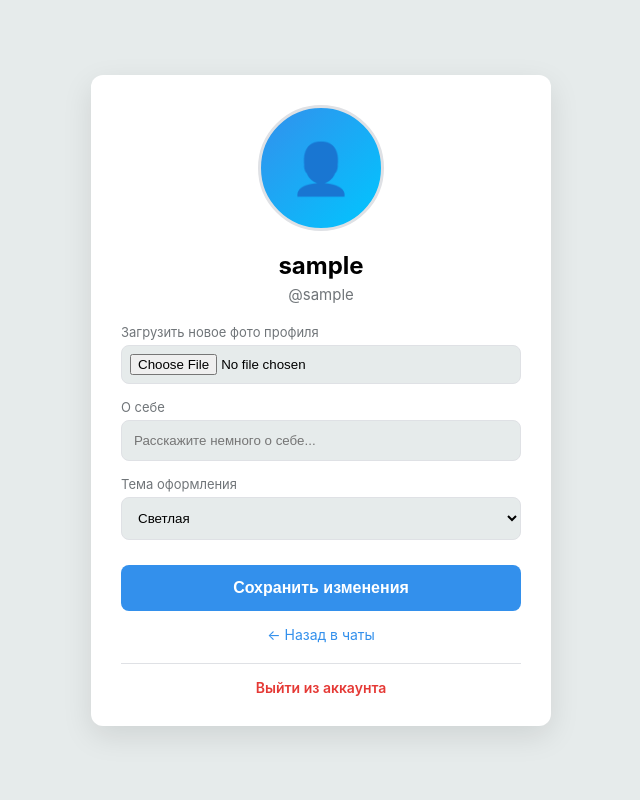
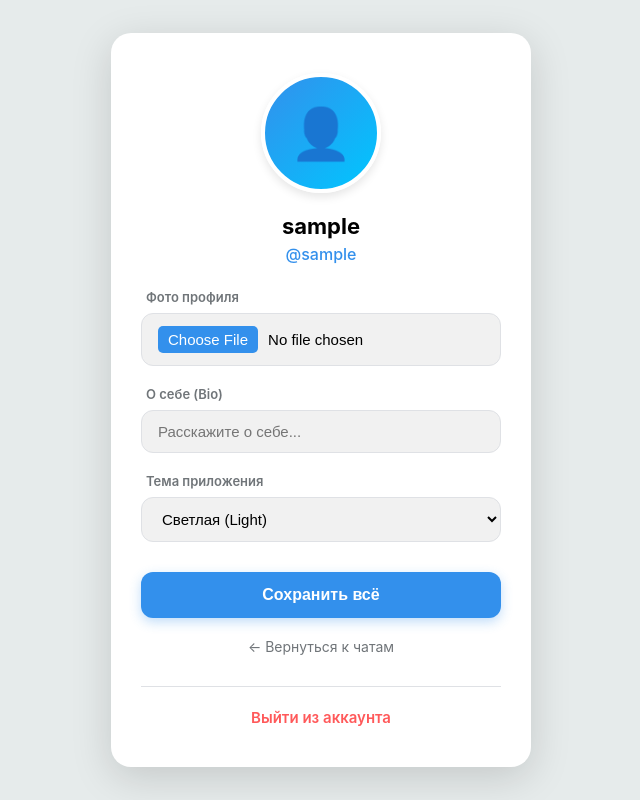
Before and after one commit to Ovierce/firstmessanger, a Flask app: page /profile in a window 1280 px wide. Shown: the whole page, without its empty margins (319-959 px from the left). Run offline with Flask 3, Linux system fonts and the light colour scheme; the visitor is signed in with stand-in values (Sample User, id 1); data comes from the database, SQL or seed files in the repository.

Commit message:
Refactor profile.html for improved layout and styles
Updated profile page layout and styles, improved avatar section, and enhanced form elements.

```diff
--- a/templates/profile.html
+++ b/templates/profile.html
@@ -5,70 +5,230 @@
     <meta name="viewport" content="width=device-width, initial-scale=1">
     <title>Настройки профиля | Webgram</title>
     <style>
+        /* Переменные темы (поддерживают светлый и темный режим) */
         :root {
-            --bg-body: #e6ebeb; --bg-panel: #ffffff; --primary: #3390ec;
-            --text-main: #000000; --text-muted: #707579; --border: #dfe1e5;
-        }
-        [data-theme="dark"] {
-            --bg-body: #0f0f0f; --bg-panel: #212121; --primary: #8774e1;
-            --text-main: #ffffff; --text-muted: #aaaaaa; --border: #303030;
+            --bg-body: #e6ebeb;
+            --bg-panel: #ffffff;
+            --primary: #3390ec;
+            --text-main: #000000;
+            --text-muted: #707579;
+            --border: #dfe1e5;
+            --input-bg: #f1f1f1;
         }
 
-        body { font-family: -apple-system, sans-serif; background: var(--bg-body); color: var(--text-main); margin: 0; display: flex; justify-content: center; align-items: center; height: 100vh; }
-        .profile-card { background: var(--bg-panel); width: 100%; max-width: 400px; padding: 30px; border-radius: 12px; box-shadow: 0 10px 30px rgba(0,0,0,0.1); text-align: center; }
+        [data-theme="dark"] {
+            --bg-body: #0f0f0f;
+            --bg-panel: #212121;
+            --primary: #8774e1;
+            --text-main: #ffffff;
+            --text-muted: #aaaaaa;
+            --border: #303030;
+            --input-bg: #2c2c2c;
+        }
 
-        .avatar-preview { width: 120px; height: 120px; border-radius: 50%; object-fit: cover; background: linear-gradient(135deg, #3390ec, #00c6ff); display: flex; align-items: center; justify-content: center; font-size: 50px; color: white; margin: 0 auto 20px; border: 3px solid var(--border); }
+        * {
+            box-sizing: border-box;
+            margin: 0;
+            padding: 0;
+            transition: background 0.3s, color 0.3s;
+        }
 
-        h2 { margin-bottom: 5px; }
-        .username { color: var(--text-muted); margin-bottom: 20px; font-size: 15px; }
+        body {
+            font-family: -apple-system, BlinkMacSystemFont, "Segoe UI", Roboto, Helvetica, Arial, sans-serif;
+            background: var(--bg-body);
+            color: var(--text-main);
+            display: flex;
+            justify-content: center;
+            align-items: center;
+            min-height: 100vh;
+        }
 
-        .form-group { text-align: left; margin-bottom: 15px; }
-        label { display: block; font-size: 13px; color: var(--text-muted); margin-bottom: 5px; }
-        input[type="text"], select, input[type="file"] { width: 100%; box-sizing: border-box; padding: 12px; border-radius: 8px; border: 1px solid var(--border); background: var(--bg-body); color: var(--text-main); outline: none; }
-        input[type="file"] { padding: 8px; cursor: pointer; }
+        .profile-card {
+            background: var(--bg-panel);
+            width: 100%;
+            max-width: 420px;
+            padding: 40px 30px;
+            border-radius: 20px;
+            box-shadow: 0 10px 40px rgba(0,0,0,0.15);
+            text-align: center;
+        }
 
-        .btn-save { width: 100%; padding: 14px; background: var(--primary); color: white; border: none; border-radius: 8px; font-size: 16px; font-weight: 600; cursor: pointer; margin-top: 10px; }
-        .btn-back { display: block; margin-top: 15px; color: var(--primary); text-decoration: none; font-size: 14px; }
-        .btn-logout { display: block; margin-top: 20px; color: #e53935; text-decoration: none; font-size: 14px; font-weight: 600; border-top: 1px solid var(--border); padding-top: 15px; }
+        /* Контейнер аватара */
+        .avatar-section {
+            position: relative;
+            width: 120px;
+            height: 120px;
+            margin: 0 auto 20px;
+        }
+
+        .avatar-preview {
+            width: 120px;
+            height: 120px;
+            border-radius: 50%;
+            object-fit: cover;
+            background: linear-gradient(135deg, #3390ec, #00c6ff);
+            display: flex;
+            align-items: center;
+            justify-content: center;
+            font-size: 50px;
+            color: white;
+            border: 4px solid var(--bg-panel);
+            box-shadow: 0 4px 10px rgba(0,0,0,0.1);
+        }
+
+        h2 {
+            font-size: 22px;
+            margin-bottom: 5px;
+        }
+
+        .username-tag {
+            color: var(--primary);
+            font-weight: 500;
+            margin-bottom: 25px;
+            display: block;
+        }
+
+        /* Форма */
+        .settings-form {
+            text-align: left;
+        }
+
+        .form-group {
+            margin-bottom: 20px;
+        }
+
+        label {
+            display: block;
+            font-size: 13px;
+            font-weight: 600;
+            color: var(--text-muted);
+            margin-bottom: 8px;
+            margin-left: 5px;
+        }
+
+        input[type="text"],
+        select,
+        input[type="file"] {
+            width: 100%;
+            padding: 12px 16px;
+            border-radius: 12px;
+            border: 1px solid var(--border);
+            background: var(--input-bg);
+            color: var(--text-main);
+            font-size: 15px;
+            outline: none;
+        }
+
+        input:focus {
+            border-color: var(--primary);
+        }
+
+        /* Кнопки */
+        .btn-save {
+            width: 100%;
+            padding: 14px;
+            background: var(--primary);
+            color: white;
+            border: none;
+            border-radius: 12px;
+            font-size: 16px;
+            font-weight: 600;
+            cursor: pointer;
+            margin-top: 10px;
+            box-shadow: 0 4px 12px rgba(51, 144, 236, 0.3);
+        }
+
+        .btn-save:hover {
+            opacity: 0.9;
+        }
+
+        .btn-back {
+            display: inline-block;
+            margin-top: 20px;
+            color: var(--text-muted);
+            text-decoration: none;
+            font-size: 14px;
+            transition: color 0.2s;
+        }
+
+        .btn-back:hover {
+            color: var(--primary);
+        }
+
+        .logout-section {
+            margin-top: 30px;
+            padding-top: 20px;
+            border-top: 1px solid var(--border);
+        }
+
+        .btn-logout {
+            color: #ff595a;
+            text-decoration: none;
+            font-size: 15px;
+            font-weight: 600;
+        }
+
+        /* Кастомизация input file */
+        input[type="file"]::-webkit-file-upload-button {
+            background: var(--primary);
+            border: none;
+            color: white;
+            padding: 5px 10px;
+            border-radius: 5px;
+            margin-right: 10px;
+            cursor: pointer;
+        }
     </style>
 </head>
 <body data-theme="{{ me.theme }}">
 
     <div class="profile-card">
-        {% if '/' in me.avatar %}
-            <img src="{{ me.avatar }}" class="avatar-preview" alt="Avatar">
-        {% else %}
-            <div class="avatar-preview">{{ me.avatar }}</div>
-        {% endif %}
+        <div class="avatar-section">
+            {% if '/' in me.avatar %}
+                <img src="{{ me.avatar }}" class="avatar-preview" alt="User Photo">
+            {% else %}
+                <div class="avatar-preview">{{ me.avatar }}</div>
+            {% endif %}
+        </div>
 
         <h2>{{ me.username }}</h2>
-        <div class="username">@{{ me.username }}</div>
+        <span class="username-tag">@{{ me.username }}</span>
 
-        <form action="/profile" method="POST" enctype="multipart/form-data">
+        <form action="/profile" method="POST" enctype="multipart/form-data" class="settings-form">
             <div class="form-group">
-                <label>Загрузить новое фото профиля</label>
+                <label>Фото профиля</label>
                 <input type="file" name="avatar_file" accept="image/*">
             </div>
 
             <div class="form-group">
-                <label>О себе</label>
-                <input type="text" name="bio" value="{{ me.bio }}" placeholder="Расскажите немного о себе...">
+                <label>О себе (Bio)</label>
+                <input type="text" name="bio" value="{{ me.bio }}" placeholder="Расскажите о себе..." maxlength="100">
             </div>
 
             <div class="form-group">
-                <label>Тема оформления</label>
+                <label>Тема приложения</label>
                 <select name="theme">
-                    <option value="light" {% if me.theme == 'light' %}selected{% endif %}>Светлая</option>
-                    <option value="dark" {% if me.theme == 'dark' %}selected{% endif %}>Темная</option>
+                    <option value="light" {% if me.theme == 'light' %}selected{% endif %}>Светлая (Light)</option>
+                    <option value="dark" {% if me.theme == 'dark' %}selected{% endif %}>Темная (Dark)</option>
                 </select>
             </div>
 
-            <button type="submit" class="btn-save">Сохранить изменения</button>
+            <button type="submit" class="btn-save">Сохранить всё</button>
         </form>
 
-        <a href="/" class="btn-back">← Назад в чаты</a>
-        <a href="/logout" class="btn-logout">Выйти из аккаунта</a>
+        <a href="/" class="btn-back">← Вернуться к чатам</a>
+
+        <div class="logout-section">
+            <a href="/logout" class="btn-logout">Выйти из аккаунта</a>
+        </div>
     </div>
 
+    <script>
+        // Небольшой скрипт для мгновенного превью темы при выборе в выпадающем списке
+        const themeSelect = document.querySelector('select[name="theme"]');
+        themeSelect.addEventListener('change', (e) => {
+            document.body.setAttribute('data-theme', e.target.value);
+        });
+    </script>
 </body>
 </html>
```
